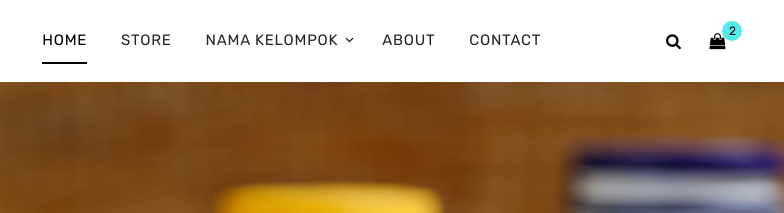
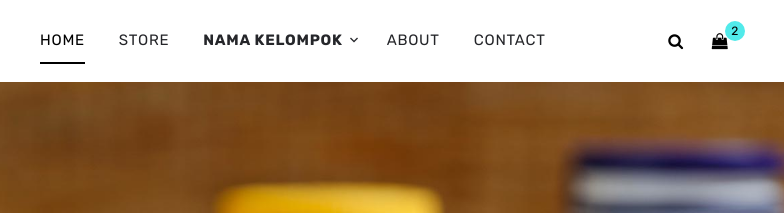
Before and after one commit to DimasCW/farmasi-website, a plain HTML site: page dashboard.html in a window 1280 px wide. Shown: the top 213 px of the page, 262-1046 px from the left. Drawn offline with Linux system fonts and the light colour scheme; files whose address does not match are found by name.

Commit message:
Update dashboard.html

```diff
--- a/dashboard.html
+++ b/dashboard.html
@@ -51,7 +51,7 @@
                 <li class="active"><a href="index.html">Home</a></li>
                 <li><a href="shop.html">Store</a></li>
                 <li class="has-children">
-                  <a href="#">Nama Kelompok</a>
+                  <a href="#"><span style="font-weight: bold;">Nama Kelompok</span></a>
                   <ul class="dropdown">
                     <li><a href="#">Musthafa Luthfi (20220140201)</a></li>
                     <li><a href="#">Dimas Chandra Winata(20220140163)</a></li>
```
